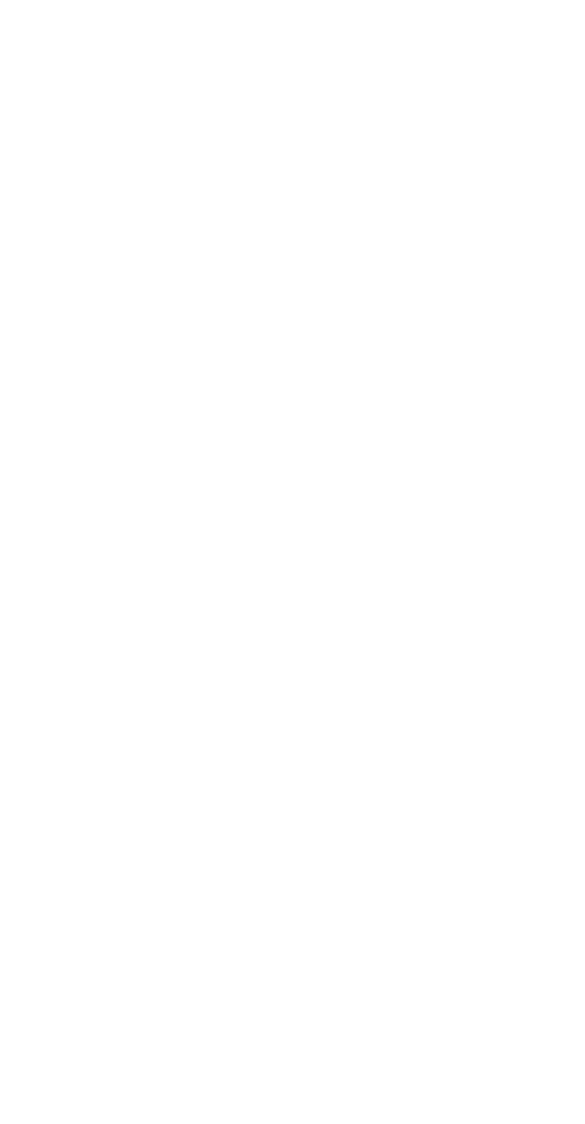
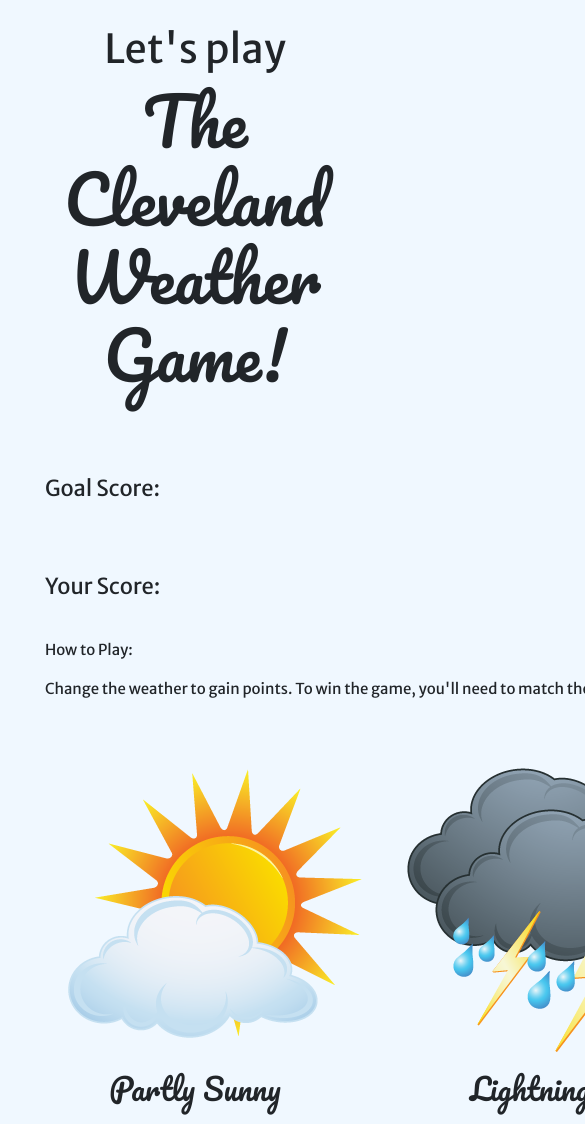
Before and after one commit to kaylahimmel/Weather-Game, a plain HTML site: page index.html in a window 390 px wide. Shown: the top 1124 px of the page, 585 px wide, since content can reach past the window. Before the commit the page ends 844 px from the top, so only its background shows below. Drawn offline with nearby package versions, Linux system fonts and the light colour scheme.

Commit message:
updated JS with psuedocode. updated html with all parts needed and assigned classes to call within the JS. Updated the CSS so it's mostly done other than making sure it's responsive.

```diff
--- a/Assets/css/style.css
+++ b/Assets/css/style.css
@@ -0,0 +1,63 @@
+body {
+    font-family: 'Merriweather Sans', sans-serif;
+    background-color: aliceblue;
+}
+
+h1 {
+    font-family: 'Pacifico', cursive;
+    font-size: 65px;
+    text-align: center;
+    width: auto;
+    padding: 0px 20px;
+}
+
+h3 {
+    text-align: center;
+    font-size: 40px;
+    margin-top: 25px;
+}
+
+h4 {
+    font-size: 22px;
+    margin: 10px 0px;
+}
+
+p {
+    font-size: 15px;
+    text-overflow: inherit;
+}
+
+figure {
+    text-align: center;
+    font-size: 30px;
+    width: 300px;
+    font-family: 'Pacifico', cursive;
+}
+
+.container {
+    width: 960px;
+    margin: 40px 10px;
+}
+
+.overcast,
+.lightning,
+.snow,
+.tornado {
+    margin: 40px 20px 0px;
+    padding: 10px 20px;
+    text-align: center;
+    position: relative;
+    float: left;
+}
+
+.scoreboard {
+    margin-top: 20px;
+    margin-left: 20px;
+    : 0px 0px;
+}
+
+.goal,
+.userScore {
+    font-size: 45px;
+    text-emphasis: bold;
+}
--- a/index.html
+++ b/index.html
@@ -3,13 +3,54 @@
 <head>
     <meta charset="utf-8" />
     <meta http-equiv="X-UA-Compatible" content="IE=edge">
-    <title>Page Title</title>
+    <title>Cleveland Weather Game</title>
     <meta name="viewport" content="width=device-width, initial-scale=1">
+    <!-- Boostrap Stylesheet -->
+    <link rel="stylesheet" href="https://maxcdn.bootstrapcdn.com/bootstrap/4.0.0/css/bootstrap.min.css">
+    <!-- My CSS stylesheet -->
     <link rel="stylesheet" type="text/css" media="screen" href="Assets/css/style.css" />
+    <!-- Google Font -->
+    <link href="https://fonts.googleapis.com/css?family=Merriweather+Sans|Pacifico" rel="stylesheet">
 </head>
 <body>
-
-
+    <header>
+        <h3>Let's play</h3>
+        <h1>The Cleveland Weather Game!</h1>
+    </header>
+    <div class="container">
+        <main class="row">
+            <div class="col-md-3">
+                <div class="scoreboard">
+                    <h4>Goal Score:<span class="goal"></span></h4>
+                    <br>
+                    <h4>Your Score:<span class="userScore"></span></h4>
+                    <br>
+                    <p>How to Play:</p>
+                    <p>Change the weather to gain points. To win the game, you'll need to match the goal score exactly.</p>
+                </div>
+            </div>
+            <div class="col-md-9">
+                <div class="choices">
+                    <figure class="overcast">
+                        <img src="Assets/images/weather_images-overcast.png" alt="overcast skies">
+                        <figcaption>Partly Sunny</figcaption>
+                    </figure>
+                    <figure class="lightning">
+                        <img src="Assets/images/weather_images-lightning.png" alt="lightning storm">
+                        <figcaption>Lightning!</figcaption>
+                    </figure>
+                    <figure class="snow">
+                        <img src="Assets/images/weather_images-snow.png" alt="snow storm">
+                        <figcaption>Snow Storm</figcaption>
+                    </figure>
+                    <figure class="tornado">
+                        <img src="Assets/images/weather_images-tornado.png" alt="tornado">
+                        <figcaption>Tornado Watch!</figcaption>
+                    </figure>
+                </div>
+            </div>
+        </main>
+    </div>
 
     <script src="Assets/javascript/game.js"></script>
 </body>
```
Also changed, not shown: Assets/javascript/game.js (+18 -0 lines).
